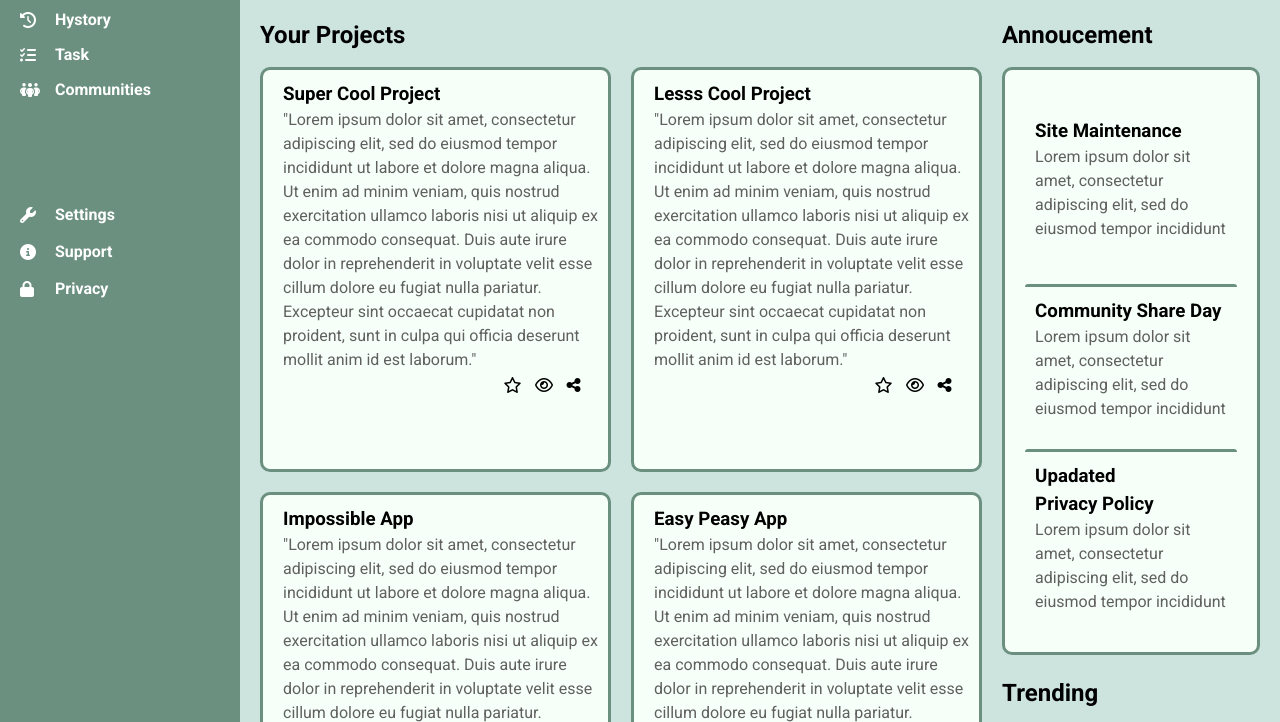
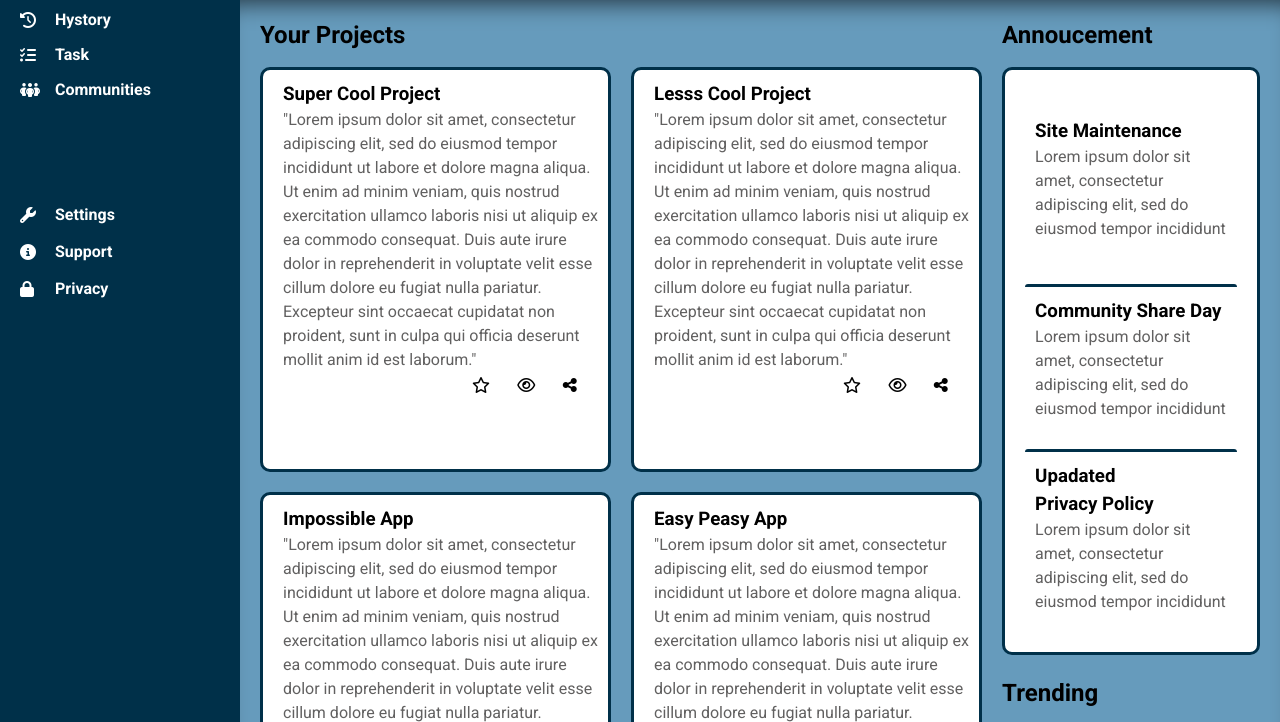
Before and after one commit to Neo-Glam/adminboard, a plain HTML site: page index.html in a window 1280 px wide. Shown: the part 228-950 px from the top of the page. Drawn offline with Linux system fonts and the light colour scheme.

Commit message:
change la pallette de couleur

```diff
--- a/style.css
+++ b/style.css
@@ -87,9 +87,9 @@ body {
     grid-template-areas:
         "sidebar header"
         "sidebar board";
-    --mainColor: #CCE3DE;
-    --secondaryColor: #6B9080;
-    --tertiaryColor: #F6FFF8;
+    --mainColor: #669BBC;
+    --secondaryColor: #003049;
+    --tertiaryColor: #FFFFFF;
     font-family: "Roboto", serif;
 }
 
@@ -279,13 +279,14 @@ body {
     grid-template-areas:
         "main side";
     gap: 20px;
+    -webkit-box-shadow: inset 0px 24px 23px -18px rgba(0,0,0,0.67);
+    box-shadow: inset 0px 24px 23px -18px rgba(0,0,0,0.67);
 }
 
 .main {
     display: grid;
     grid-area: main;
     gap: 20px;
-    grid-template-columns: repeat(2, minmax(100px, 1fr));
     grid-template-rows: 30px ;
 }
 .mainTitle{
@@ -317,7 +318,8 @@ body {
 .icons{
     display: grid;
     grid-template-columns: 1fr 1fr 1fr;
-    padding-left: 70%;
+    gap: 10px;
+    padding-left: 60%;
 }
 
 .side{
```
Also changed, not shown: index.html (+1 -1 lines).
